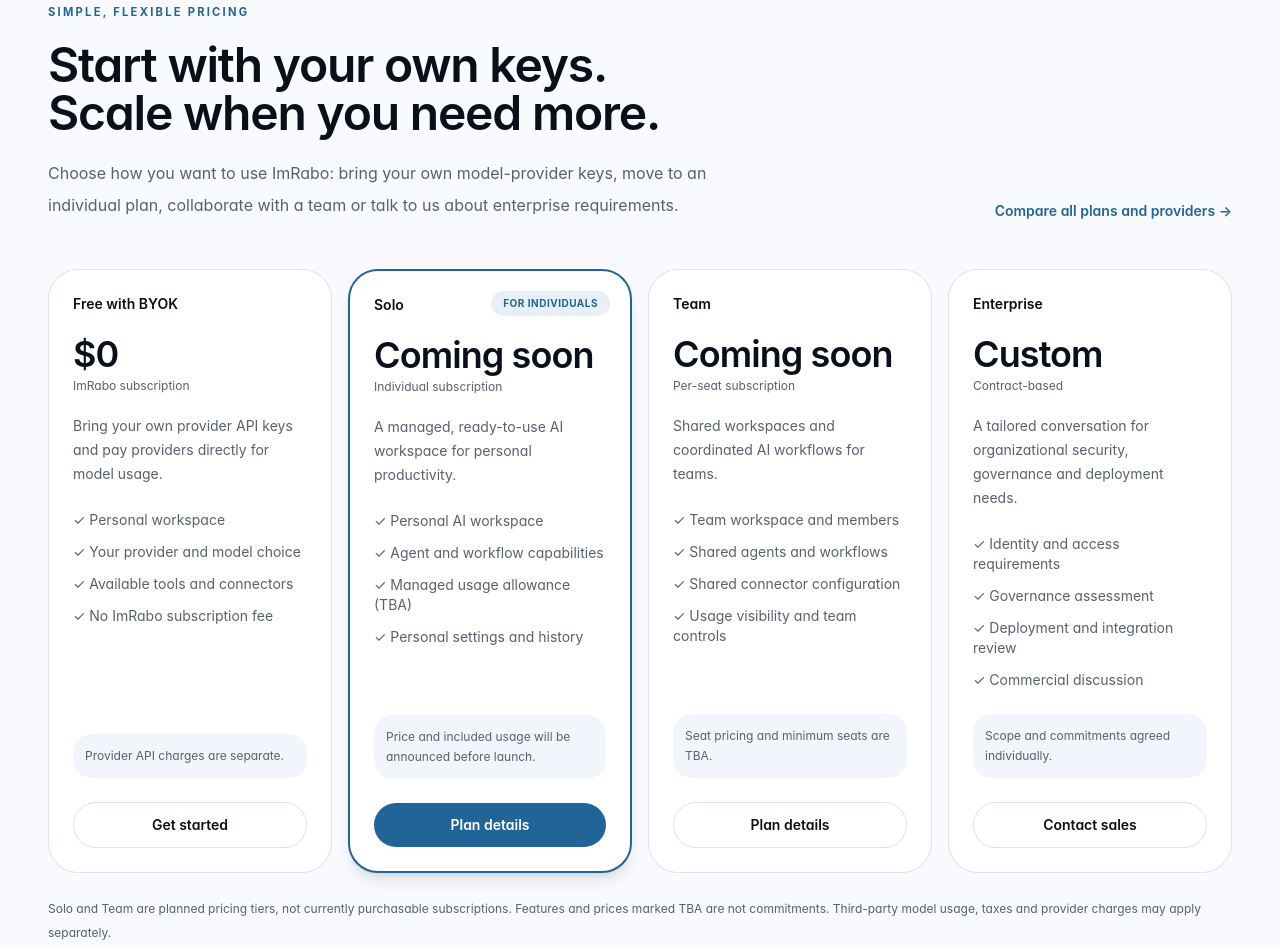
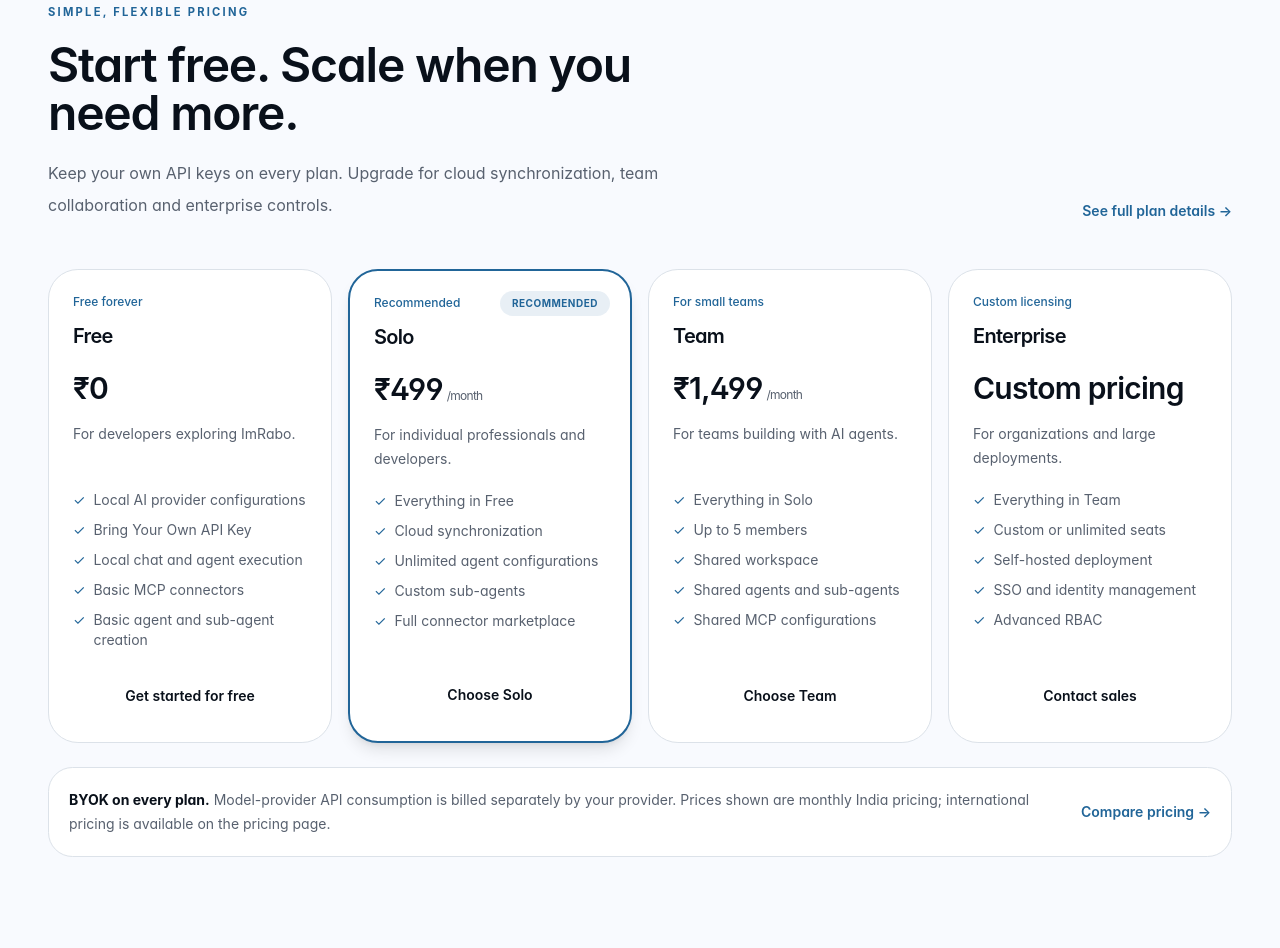
Before and after one commit to imrabo/website, an Astro site: page / in a window 1280 px wide. Shown: the part 7116-8064 px from the top of the page. Built offline with nearby package versions, Linux system fonts and the light colour scheme; Astro itself is replaced by a stand-in of ours.

Commit message:
Update landing page pricing to final four monthly plans

```diff
--- a/src/pages/index.astro
+++ b/src/pages/index.astro
@@ -1,6 +1,7 @@
 ---
 import WebsiteLayout from "../layouts/WebsiteLayout.astro";
 import { platforms } from "../config/platforms";
+import { pricingPlans } from "../config/pricing";
 import { siteUrl } from "../lib/urls";
 import InteractiveWorkspaceDemo from "../components/home/InteractiveWorkspaceDemo.astro";
 ---
@@ -106,19 +107,25 @@ import InteractiveWorkspaceDemo from "../components/home/InteractiveWorkspaceDem
   <section class="border-y border-border bg-muted/30 py-24 md:py-28" id="pricing">
     <div class="mx-auto max-w-7xl px-6 md:px-10 lg:px-12">
       <div class="flex flex-col gap-6 md:flex-row md:items-end md:justify-between">
-        <div class="max-w-2xl"><p class="eyebrow">SIMPLE, FLEXIBLE PRICING</p><h2 class="mt-5 text-4xl font-semibold tracking-tight text-foreground md:text-5xl">Start with your own keys.<br/>Scale when you need more.</h2><p class="mt-5 text-base leading-8 text-muted-foreground">Choose how you want to use ImRabo: bring your own model-provider keys, move to an individual plan, collaborate with a team or talk to us about enterprise requirements.</p></div>
-        <a href={siteUrl("pricing/")} class="inline-flex items-center gap-2 text-sm font-semibold text-primary hover:underline">Compare all plans and providers →</a>
+        <div class="max-w-2xl"><p class="eyebrow">SIMPLE, FLEXIBLE PRICING</p><h2 class="mt-5 text-4xl font-semibold tracking-tight text-foreground md:text-5xl">Start free. Scale when you need more.</h2><p class="mt-5 text-base leading-8 text-muted-foreground">Keep your own API keys on every plan. Upgrade for cloud synchronization, team collaboration and enterprise controls.</p></div>
+        <a href={siteUrl("pricing/")} class="inline-flex items-center gap-2 text-sm font-semibold text-primary hover:underline">See full plan details →</a>
       </div>
       <div class="mt-12 grid gap-4 sm:grid-cols-2 xl:grid-cols-4">
-        <article class="flex flex-col rounded-3xl border border-border bg-card p-6"><p class="text-sm font-semibold text-foreground">Free with BYOK</p><p class="mt-5 text-4xl font-semibold tracking-tight text-foreground">$0</p><p class="mt-1 text-xs text-muted-foreground">ImRabo subscription</p><p class="mt-5 min-h-16 text-sm leading-6 text-muted-foreground">Bring your own provider API keys and pay providers directly for model usage.</p><ul class="mt-6 flex-1 space-y-3 text-sm text-muted-foreground"><li>✓ Personal workspace</li><li>✓ Your provider and model choice</li><li>✓ Available tools and connectors</li><li>✓ No ImRabo subscription fee</li></ul><p class="mt-6 rounded-xl bg-muted p-3 text-xs leading-5 text-muted-foreground">Provider API charges are separate.</p><a href={siteUrl("docs/getting-started/")} class="mt-6 inline-flex justify-center rounded-full border border-border px-5 py-3 text-sm font-semibold text-foreground hover:bg-muted">Get started</a></article>
-        <article class="relative flex flex-col rounded-3xl border-2 border-primary bg-card p-6 shadow-lg"><span class="absolute right-5 top-5 rounded-full bg-primary/10 px-3 py-1 text-[10px] font-bold uppercase tracking-wider text-primary">For individuals</span><p class="text-sm font-semibold text-foreground">Solo</p><p class="mt-5 text-4xl font-semibold tracking-tight text-foreground">Coming soon</p><p class="mt-1 text-xs text-muted-foreground">Individual subscription</p><p class="mt-5 min-h-16 text-sm leading-6 text-muted-foreground">A managed, ready-to-use AI workspace for personal productivity.</p><ul class="mt-6 flex-1 space-y-3 text-sm text-muted-foreground"><li>✓ Personal AI workspace</li><li>✓ Agent and workflow capabilities</li><li>✓ Managed usage allowance (TBA)</li><li>✓ Personal settings and history</li></ul><p class="mt-6 rounded-xl bg-muted p-3 text-xs leading-5 text-muted-foreground">Price and included usage will be announced before launch.</p><a href={siteUrl("pricing/")} class="mt-6 inline-flex justify-center rounded-full bg-primary px-5 py-3 text-sm font-semibold text-primary-foreground hover:bg-primary/90">Plan details</a></article>
-        <article class="flex flex-col rounded-3xl border border-border bg-card p-6"><p class="text-sm font-semibold text-foreground">Team</p><p class="mt-5 text-4xl font-semibold tracking-tight text-foreground">Coming soon</p><p class="mt-1 text-xs text-muted-foreground">Per-seat subscription</p><p class="mt-5 min-h-16 text-sm leading-6 text-muted-foreground">Shared workspaces and coordinated AI workflows for teams.</p><ul class="mt-6 flex-1 space-y-3 text-sm text-muted-foreground"><li>✓ Team workspace and members</li><li>✓ Shared agents and workflows</li><li>✓ Shared connector configuration</li><li>✓ Usage visibility and team controls</li></ul><p class="mt-6 rounded-xl bg-muted p-3 text-xs leading-5 text-muted-foreground">Seat pricing and minimum seats are TBA.</p><a href={siteUrl("pricing/")} class="mt-6 inline-flex justify-center rounded-full border border-border px-5 py-3 text-sm font-semibold text-foreground hover:bg-muted">Plan details</a></article>
-        <article class="flex flex-col rounded-3xl border border-border bg-card p-6"><p class="text-sm font-semibold text-foreground">Enterprise</p><p class="mt-5 text-4xl font-semibold tracking-tight text-foreground">Custom</p><p class="mt-1 text-xs text-muted-foreground">Contract-based</p><p class="mt-5 min-h-16 text-sm leading-6 text-muted-foreground">A tailored conversation for organizational security, governance and deployment needs.</p><ul class="mt-6 flex-1 space-y-3 text-sm text-muted-foreground"><li>✓ Identity and access requirements</li><li>✓ Governance assessment</li><li>✓ Deployment and integration review</li><li>✓ Commercial discussion</li></ul><p class="mt-6 rounded-xl bg-muted p-3 text-xs leading-5 text-muted-foreground">Scope and commitments agreed individually.</p><a href={siteUrl("contact/")} class="mt-6 inline-flex justify-center rounded-full border border-border px-5 py-3 text-sm font-semibold text-foreground hover:bg-muted">Contact sales</a></article>
+        {pricingPlans.map((plan) => (
+          <article class:list={["flex flex-col rounded-3xl border bg-card p-6", plan.key === "solo" ? "relative border-2 border-primary shadow-lg" : "border-border"]}>
+            {plan.key === "solo" && <span class="absolute right-5 top-5 rounded-full bg-primary/10 px-3 py-1 text-[10px] font-bold uppercase tracking-wider text-primary">Recommended</span>}
+            <p class="text-xs font-medium text-primary">{plan.eyebrow}</p>
+            <h3 class="mt-3 text-xl font-semibold text-foreground">{plan.name}</h3>
+            <p class="mt-5 text-3xl font-semibold tracking-tight text-foreground">{plan.monthlyInr}{plan.key !== "free" && plan.key !== "enterprise" ? <span class="ml-1 text-xs font-normal text-muted-foreground">/month</span> : null}</p>
+            <p class="mt-4 min-h-12 text-sm leading-6 text-muted-foreground">{plan.audience}</p>
+            <ul class="mt-5 flex-1 space-y-2.5 text-sm text-muted-foreground">{plan.features.slice(0, 5).map((feature) => <li class="flex gap-2"><span class="text-primary">✓</span><span>{feature}</span></li>)}</ul>
+            <a href={siteUrl(plan.href)} class="mt-6 inline-flex justify-center rounded-full px-5 py-3 text-sm font-semibold transition" class:bg-primary={plan.key === "solo"} class:text-primary-foreground={plan.key === "solo"} class:border={plan.key !== "solo"} class:border-border={plan.key !== "solo"} class:text-foreground={plan.key !== "solo"}>{plan.action}</a>
+          </article>
+        ))}
       </div>
-      <p class="mt-6 text-xs leading-6 text-muted-foreground">Solo and Team are planned pricing tiers, not currently purchasable subscriptions. Features and prices marked TBA are not commitments. Third-party model usage, taxes and provider charges may apply separately.</p>
+      <div class="mt-6 flex flex-col gap-3 rounded-2xl border border-border bg-card p-5 text-sm leading-6 text-muted-foreground md:flex-row md:items-center md:justify-between"><p><strong class="text-foreground">BYOK on every plan.</strong> Model-provider API consumption is billed separately by your provider. Prices shown are monthly India pricing; international pricing is available on the pricing page.</p><a href={siteUrl("pricing/")} class="shrink-0 font-semibold text-primary hover:underline">Compare pricing →</a></div>
     </div>
   </section>
-
   <section class="bg-[#090b12] py-24 text-white md:py-28"><div class="mx-auto grid max-w-7xl items-center gap-10 px-6 md:px-10 lg:grid-cols-[1fr_auto] lg:px-12"><div class="max-w-3xl"><p class="text-xs font-semibold uppercase tracking-[.22em] text-sky-300">BUILT TO BE EXTENDED</p><h2 class="mt-5 text-4xl font-semibold leading-tight tracking-tight md:text-6xl">Bring your ideas.<br/><span class="text-white/45">Build what’s next.</span></h2><p class="mt-6 max-w-xl text-base leading-8 text-white/55">Explore the repositories, follow the implementation and help shape an open, connected AI ecosystem.</p><div class="mt-9 flex flex-wrap gap-3"><a href="https://github.com/imrabo" target="_blank" rel="noreferrer" class="rounded-full bg-white px-6 py-3.5 text-sm font-semibold text-slate-950 hover:bg-sky-100">Explore GitHub ↗</a><a href={siteUrl("docs/")} class="rounded-full border border-white/20 px-6 py-3.5 text-sm font-semibold text-white hover:bg-white/10">Read the docs →</a></div></div><img src={siteUrl("mascot-face-only.png")} alt="" aria-hidden="true" class="mx-auto w-44 opacity-90 drop-shadow-[0_0_55px_rgba(96,165,250,.35)] md:w-56"/></div></section>
 
   <section class="mascot-story relative overflow-hidden border-y border-border bg-muted/30 py-24 md:py-32">
```
